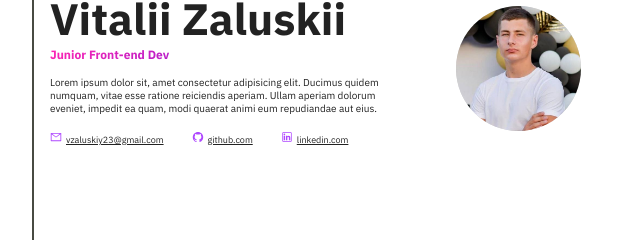
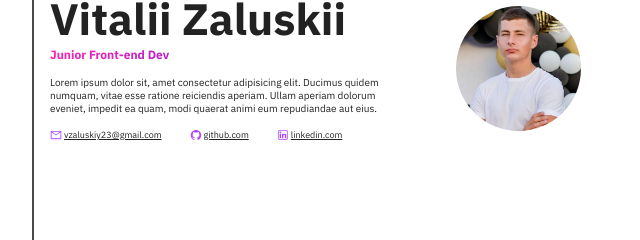
Before and after one commit to vitalik203/Resume_seven, a website: page index.html in a window 1280 px wide. Shown: the part 103-343 px from the top of the page, 300-940 px from the left. Drawn offline with Linux system fonts and the light colour scheme.

Commit message:
fix: put correct networks icons vertical centered

```diff
--- a/styles/styles.scss
+++ b/styles/styles.scss
@@ -46,19 +46,23 @@ margin-bottom: 14px;
 
     }
     .social__network-cover {
-        align-items: center;
-
+        display: flex;
+        height: 50px;
     }
     .network {
 
     }
     .network__icon {
+        display: flex;
+        flex-direction: row;
         align-items: center;
-
+        width: 12px;
+        height: 12px;
+        margin-right: 2px;
     }
     .network__link {
+        align-items: center;
         display: inline-block;
-        align-items: center;
         color: var(--Black, #222);
 text-align: right;
 font-family: IBM Plex Sans;
```
Also changed, not shown: styles/styles.css, 1 other file.
